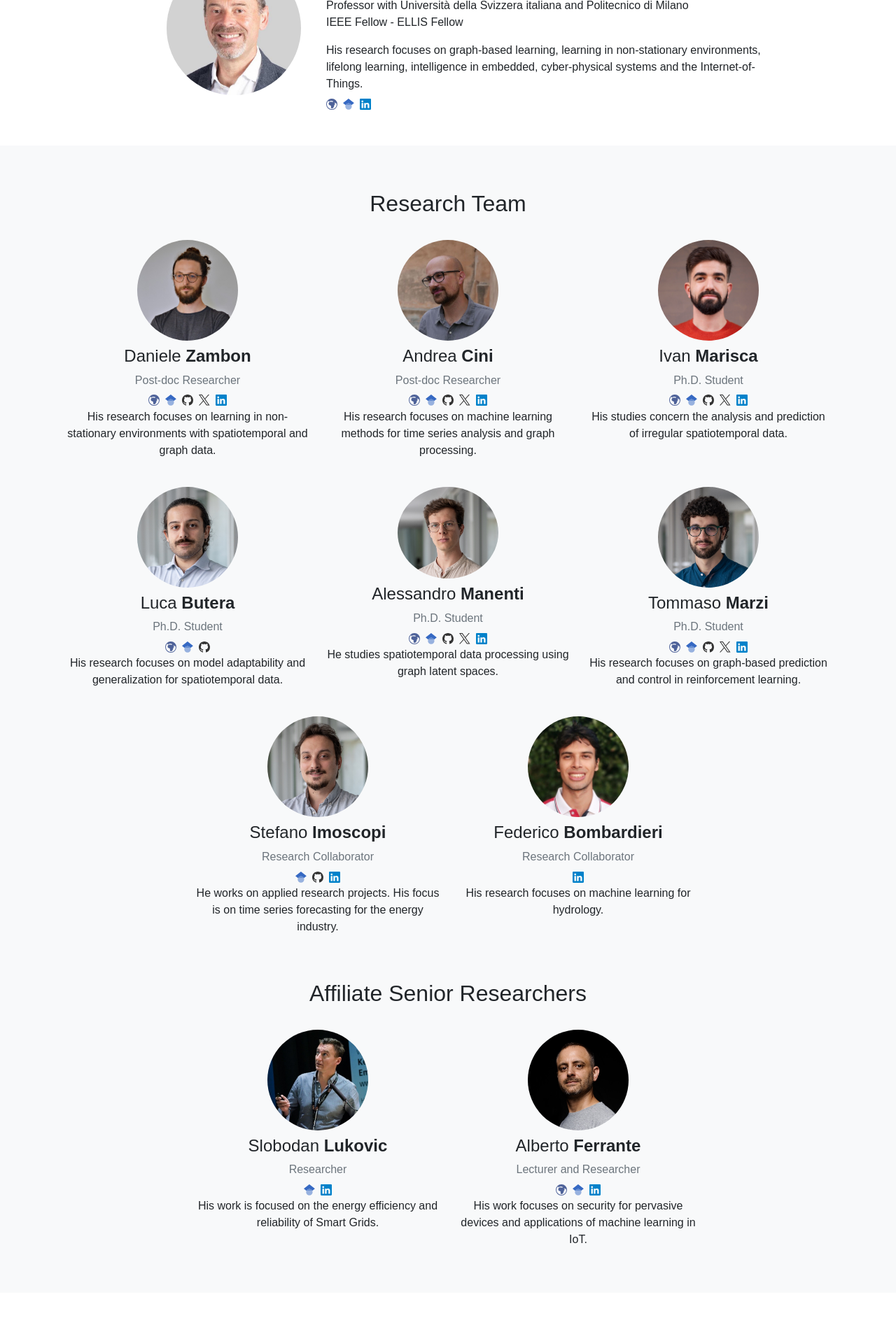
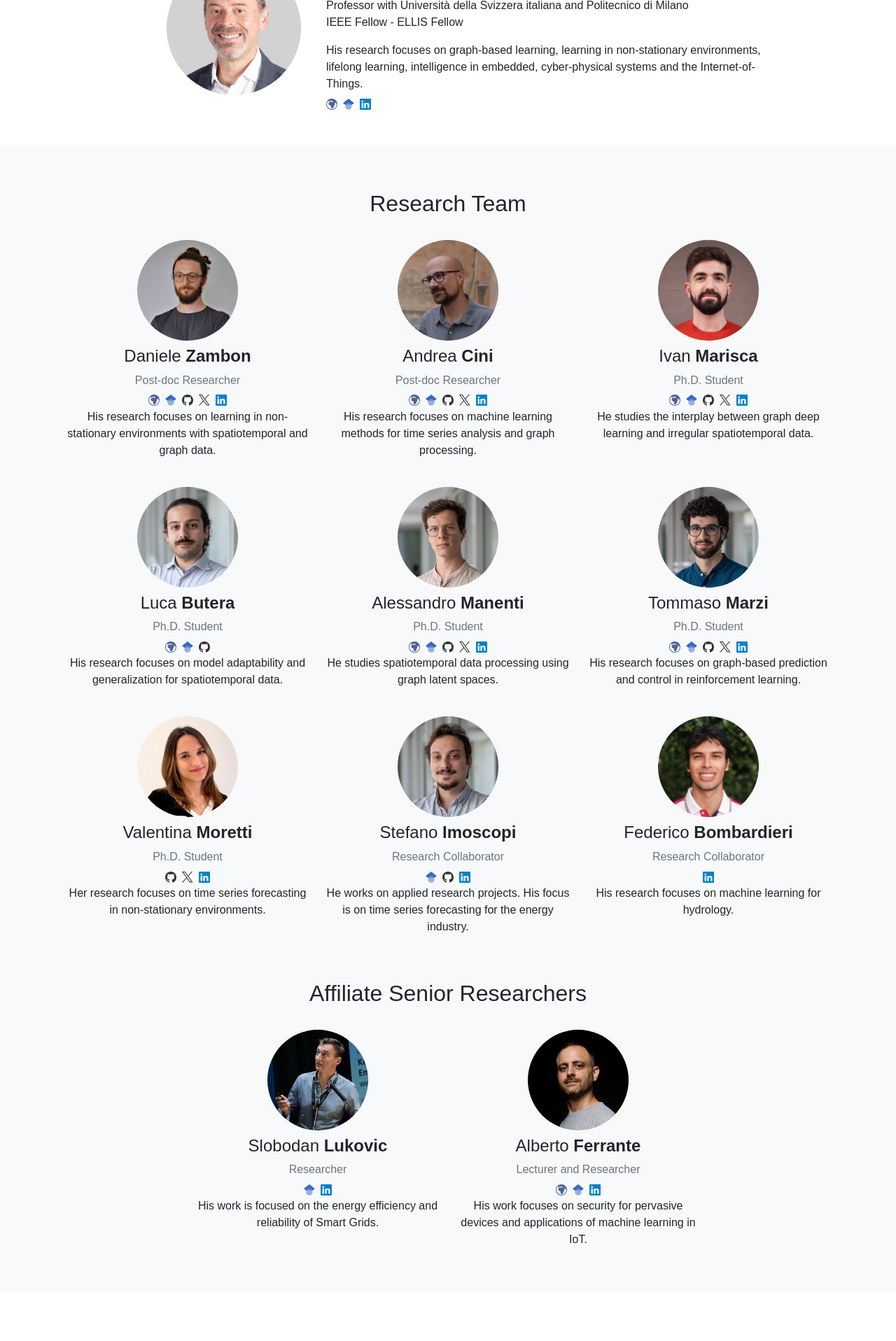
Before and after one commit to Graph-Machine-Learning-Group/graph-machine-learning-group.github.io, a Jekyll site: the page built from people.html, in a window 1280 px wide. Shown: the part 454-2371 px from the top of the page at 70% size. Built offline with Jekyll 4.4.1, drawn with Linux system fonts in a browser that asks for light colours.

Commit message:
Added Valentina

```diff
--- a/_data/people.yml
+++ b/_data/people.yml
@@ -44,7 +44,7 @@
   surname: Marisca
   group: team
   role: Ph.D. Student
-  description: His studies concern the analysis and prediction of irregular spatiotemporal data.
+  description: He studies the interplay between graph deep learning and irregular spatiotemporal data.
   links:
     website: https://marshka.github.io/
     github: marshka
@@ -89,6 +89,18 @@
     linkedin: tommasomarzi
     scholar: uYZ6I-MAAAAJ
   img: TM.jpg
+- id: vmoretti
+  name: Valentina
+  surname: Moretti
+  group: team
+  role: Ph.D. Student
+  description: Her research focuses on time series forecasting in non-stationary environments.
+  links:
+    github: valentina-moretti
+    twitter: Vale__moretti
+    linkedin: valentina-moretti-
+    # scholar:
+  img: VM.jpg
 - id: simoscopi
   name: Stefano
   surname: Imoscopi
```
Also changed, not shown: assets/img/people/AM.jpg, assets/img/people/VM.jpg (added).
